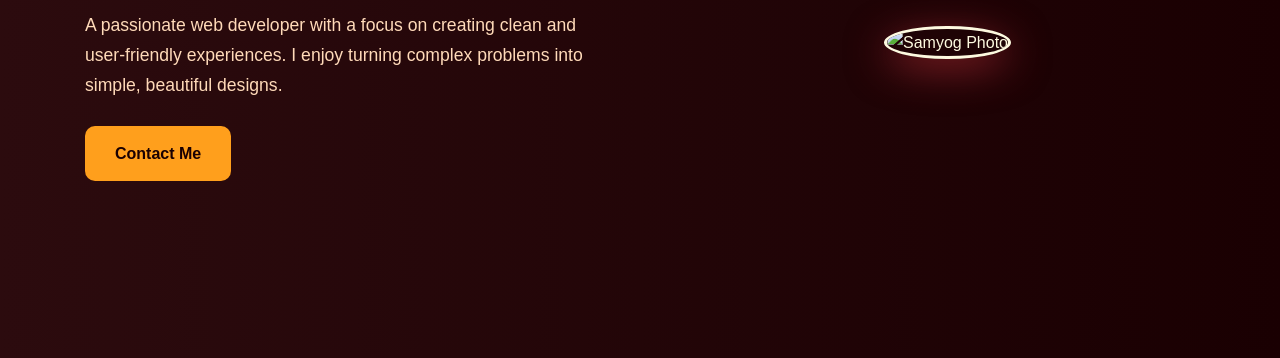
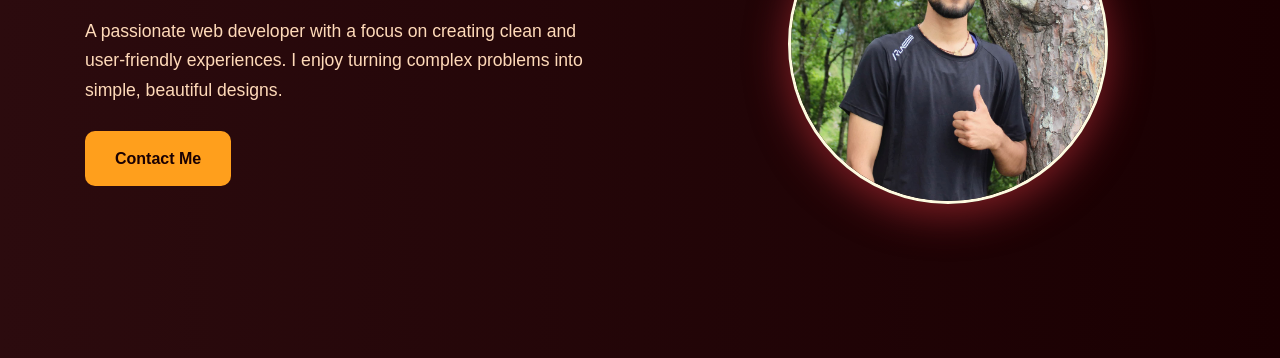
Before and after one commit to samyog059/samyogpangeni, a plain HTML site: page index.html in a window 1280 px wide. Shown: the part 293-651 px from the top of the page. Drawn offline with Linux system fonts and the light colour scheme.

Commit message:
Website upload

```diff
--- a/index.html
+++ b/index.html
@@ -27,7 +27,7 @@
       <a href="#contact" class="btn">Contact Me</a>
     </div>
     <div class="hero-image">
-      <img src="images/profile.jpg" alt="Samyog Photo">
+      <img src="profile.jpg" alt="Samyog Photo">
     </div>
   </section>
 
```
